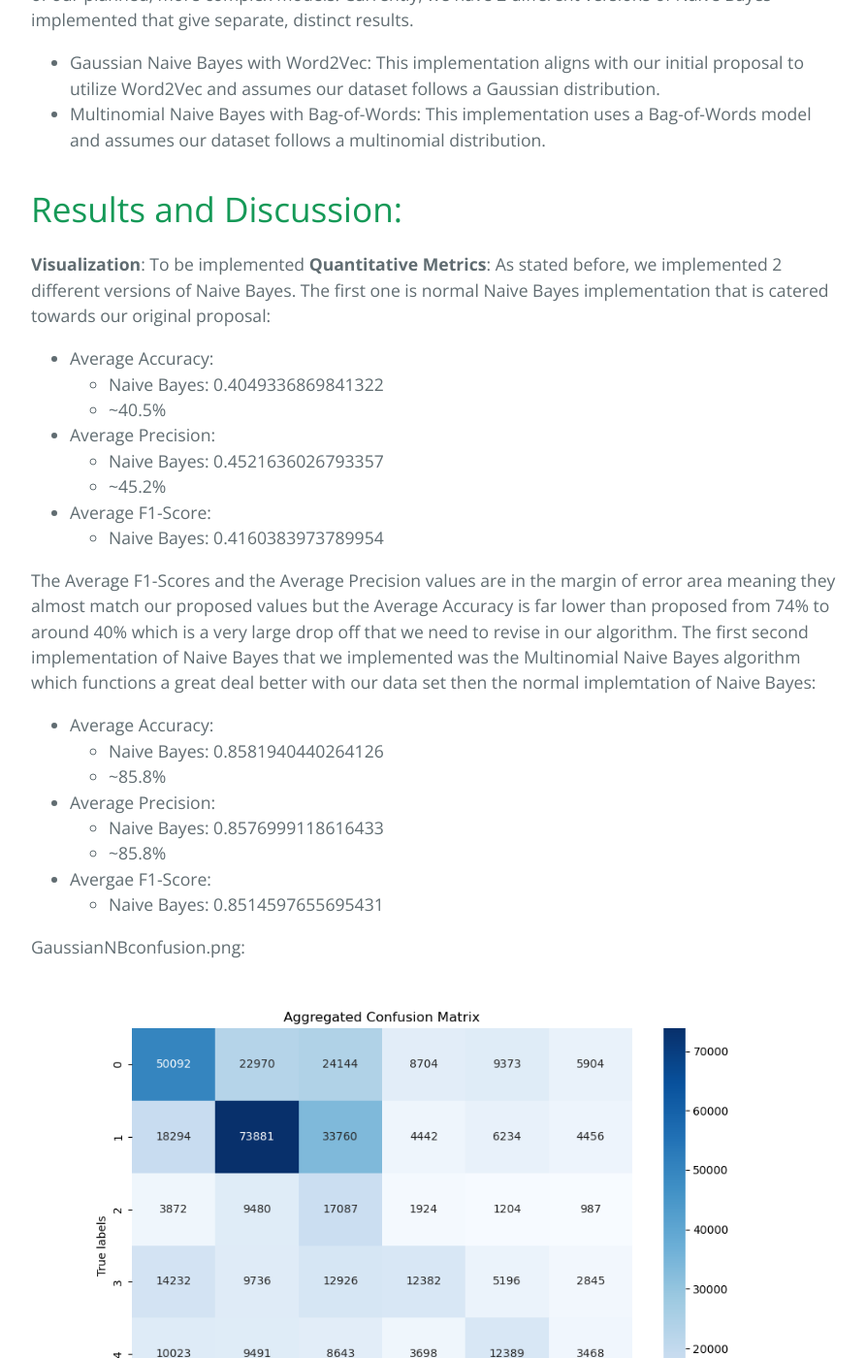
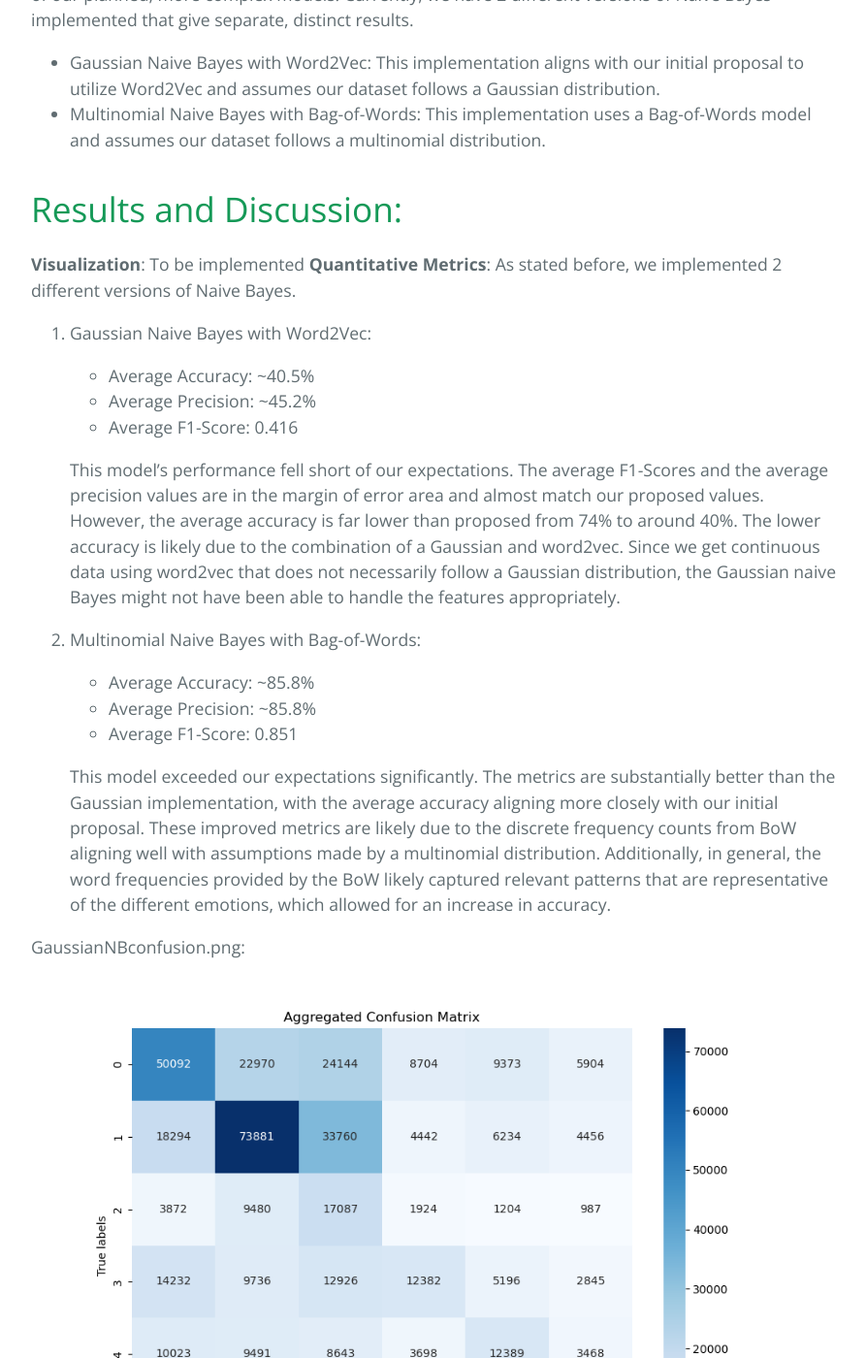
Before and after one commit to irausch25/CS4641-Project, a Jekyll site: the page built from index.md, in a window 1280 px wide and 1400 px high, scrolled down 2828 px. Shown: the whole window at 97% size, without its empty margins (192-1085 px from the left). Built offline with Jekyll 4.4.1, drawn with Linux system fonts in a browser that asks for light colours; some of the changed text lies outside the part shown.

Commit message:
Update index.md

```diff
--- a/index.md
+++ b/index.md
@@ -70,30 +70,23 @@
 
 # Results and Discussion:
 **Visualization**: To be implemented
-**Quantitative Metrics**: As stated before, we implemented 2 different versions of Naive Bayes. The first one is normal Naive Bayes implementation that is catered towards our original proposal:
-- Average Accuracy:
-  - Naive Bayes: 0.4049336869841322
-  - ~40.5%
+**Quantitative Metrics**: As stated before, we implemented 2 different versions of Naive Bayes.
 
-- Average Precision:
-  - Naive Bayes: 0.4521636026793357
-  - ~45.2%
+1. Gaussian Naive Bayes with Word2Vec:
 
-- Average F1-Score:
-  - Naive Bayes: 0.4160383973789954
+   - Average Accuracy: ~40.5%
+   - Average Precision: ~45.2%
+   - Average F1-Score: 0.416
 
- The Average F1-Scores and the Average Precision values are in the margin of error area meaning they almost match our proposed values but the Average Accuracy is far lower than proposed from 74% to around 40% which is a very large drop off that we need to revise in our algorithm.
- The first second implementation of Naive Bayes that we implemented was the Multinomial Naive Bayes algorithm which functions a great deal better with our data set then the normal implemtation of Naive Bayes:
-- Average Accuracy:
-  - Naive Bayes: 0.8581940440264126
-  - ~85.8%
+   This model's performance fell short of our expectations. The average F1-Scores and the average precision values are in the margin of error area and almost match our proposed values. However, the average accuracy is far lower than proposed from 74% to around 40%. The lower accuracy is likely due to the combination of a Gaussian and word2vec. Since we get continuous data using word2vec that does not necessarily follow a Gaussian distribution, the Gaussian naive Bayes might not have been able to handle the features appropriately.
 
-- Average Precision:
-  - Naive Bayes: 0.8576999118616433
-  - ~85.8%
+2. Multinomial Naive Bayes with Bag-of-Words:
 
-- Avergae F1-Score:
-  - Naive Bayes: 0.8514597655695431
+   - Average Accuracy: ~85.8%
+   - Average Precision: ~85.8%
+   - Average F1-Score: 0.851
+
+   This model exceeded our expectations significantly. The metrics are substantially better than the Gaussian implementation, with the average accuracy aligning more closely with our initial proposal. These improved metrics are likely due to the discrete frequency counts from BoW aligning well with assumptions made by a multinomial distribution. Additionally, in general, the word frequencies provided by the BoW likely captured relevant patterns that are representative of the different emotions, which allowed for an increase in accuracy.
 
 GaussianNBconfusion.png:
 ![alt text](plots/GuassianNBconfusion.png)
@@ -102,8 +95,7 @@
 ![alt text](plots/MultinomialNBconfusion.png)
 
 
- These values for the multinomial Naive Bayes do not accuratly match up with our initial proposal of Naive Bayes but the values are much better then the normal implementation with the Average Accuracy betting closer to the proposed Accuracy. By the Quantitative Metrics, the multinomial implementation of Naive Bayes functions better according to our data set.
- # Gnatt Chart:
+# Gnatt Chart:
 
 [Download CSV](UpdatedGanttChart.xlsx)
 
```
